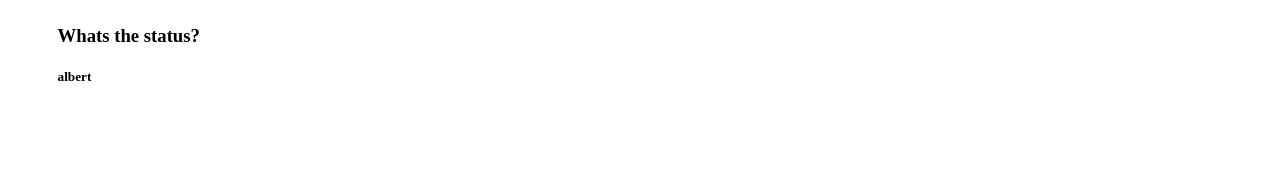
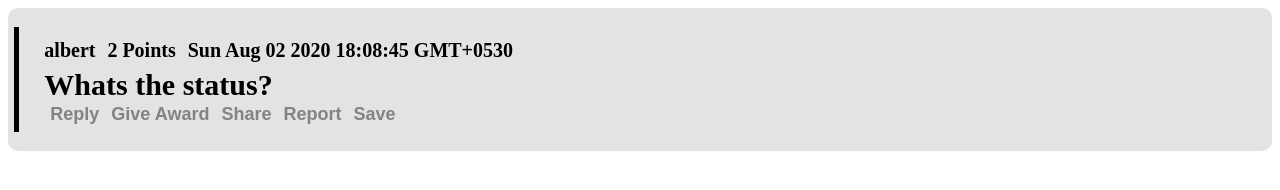
Before and after one commit to Rshukla12/reddit-post, a website: page post.html in a window 1280 px wide. Drawn offline with Linux system fonts and the light colour scheme.

Commit message:
Added show replies function along with minor styling

```diff
--- /dev/null
+++ b/index.css
@@ -0,0 +1,46 @@
+#container {
+    padding: 0.5%;
+    border-radius: 10px;
+    background-color: #e3e3e3;
+}
+.post {
+    margin: 1% 0%;
+    padding: 0.5% 2%;
+    border-left: 5px solid black;
+}
+.reply {
+    display: none;
+    border-left: 5px solid black;
+    margin: 0.5% 1%;
+}
+.reply > div {
+    padding: 1% 4%;
+}
+.reply-box {
+    display: none;
+}
+.details {
+    display: flex;
+    gap: 1%;
+    margin: 0% !important;
+}
+.details > h5 {
+    font-size: 20px;
+    margin: 0.5% 0%;
+}
+h3 {
+    margin: 0.2% 0%;
+    line-height: 30px;
+    font-size: 30px;
+}
+button {
+    background-color: inherit;
+    border: none;
+    color: #838383;
+    font-size: 18px;
+    font-weight: 600;
+}
+.new-reply:hover {
+    color: black;
+    cursor: pointer;
+}
--- a/post.html
+++ b/post.html
@@ -5,14 +5,7 @@
     <meta http-equiv="X-UA-Compatible" content="IE=edge">
     <meta name="viewport" content="width=device-width, initial-scale=1.0">
     <title>Document</title>
-    <style>
-        div {
-            margin: 2%;
-        }
-        .reply {
-            display: none;
-        }
-    </style>
+    <link rel="stylesheet" href="index.css">
 </head>
 <body>
     <div id="container">
--- a/scripts/index.js
+++ b/scripts/index.js
@@ -1,4 +1,4 @@
-const data =  {
+const data = {
   id: "001",
   author: "albert",
   body: "Whats the status?",
@@ -17,51 +17,108 @@ const data =  {
           author: "albert",
           body: "Thanks for the update!",
           timestamp: "Sun Aug 02 2020 18:15:45 GMT+0530",
-            points: "8"
-          }
-        ]
+          points: "8",
+        },
+      ],
     },
     {
       id: "002",
       author: "Nrupul",
       body: "looking forward for the demo!",
       timestamp: "Sun Aug 02 2020 18:10:45 GMT+0530",
-        points: "2"
-      }
-    ]
+      points: "2",
+    },
+  ],
 };
 
+function createBtns(){
+  const reply = document.createElement("button");
+  const giveAward = document.createElement("button");
+  const share = document.createElement("button");
+  const report = document.createElement("button");
+  const save = document.createElement("button");
 
-function renderPost(post){
+  reply.textContent = "Reply";
+  giveAward.textContent = "Give Award";
+  share.textContent = "Share";
+  report.textContent = "Report";
+  save.textContent = "Save";
+
+  reply.className = "new-reply";
+
+  return [reply, giveAward, share, report, save];
+}
+
+function createMeta(post){
+  const meta = document.createElement("div");
+  const author = document.createElement("h5");
+  const points = document.createElement("h5");
+  const time = document.createElement("h5");
+
+  author.textContent = post.author;
+  points.textContent = post.points + " Points";
+  time.textContent = post.timestamp;
+
+  meta.className = "details";
+
+  meta.append( author, points, time );
+  return meta;
+}
+
+
+function renderPost(post) {
   const div = document.createElement("div");
+
+  const meta = createMeta(post);
   const title = document.createElement("h3");
-    const author = document.createElement("h5");
+
+  const btns = document.createElement("div");
 
   title.textContent = post.body;
-    author.textContent = post.author;
 
+  btns.append(...createBtns());
+
+  const newReply = document.createElement("input");
+  newReply.className = "reply-box";
+
+  const arr = [meta, title, btns, newReply];
+
+  if ( post.replies?.length > 0 ) {
     const replies = document.createElement("div");
-    if ( post.replies ){
-        for ( let reply of post.replies ){
+    for (let reply of post.replies) {
       const res = renderPost(reply);
-            replies.append( res );
+      replies.append(res);
+    }
+    replies.className = "reply";
+    arr.push(replies);
+  }
+  div.append(...arr);
+  return div;
+}
+
+function handleLoad() {
+  try {
+    if ( event.target.textContent == "Reply" ){
+      const tar = event.target.parentNode.parentNode.querySelector(".reply-box");
+      tar.style.display = tar.style.display == "block" ? "none" : "block";
+      // console.log(event.target.parentNode.parentNode)
+    } else if ( event.target.className == "replies" ) {
+      console.log(event.target)
+      const tar = event.target.querySelector(".reply");
+      tar.style.display = tar.style.display == "block" ? "none" : "block";
+    } else {
+      const tar = event.target.parentNode.querySelector(".reply");
+      tar.style.display = tar.style.display == "block" ? "none" : "block";
+    }
+  } catch ( err ){
+    // error like replies doesn't exist
   }
 }
 
-    replies.className = "reply";
-
-    div.append( title, author, replies );
-    return div;
-}
-
-function handleLoad(){
-    const tar = event.target.parentNode.querySelector(".reply");
-    tar.style.display = tar.style.display == "block" ? "none" : "block";
-}
-
-
-window.addEventListener("load", ()=> {
+window.addEventListener("load", () => {
   const target = document.getElementById("container");
-    target.append(renderPost(data));
-    target.addEventListener("click", handleLoad)
-})
+  const post = renderPost(data);
+  post.className = "post";
+  target.append(post);
+  target.addEventListener("click", handleLoad);
+});
```
Lines whose indentation alone changed are shown as unchanged.
